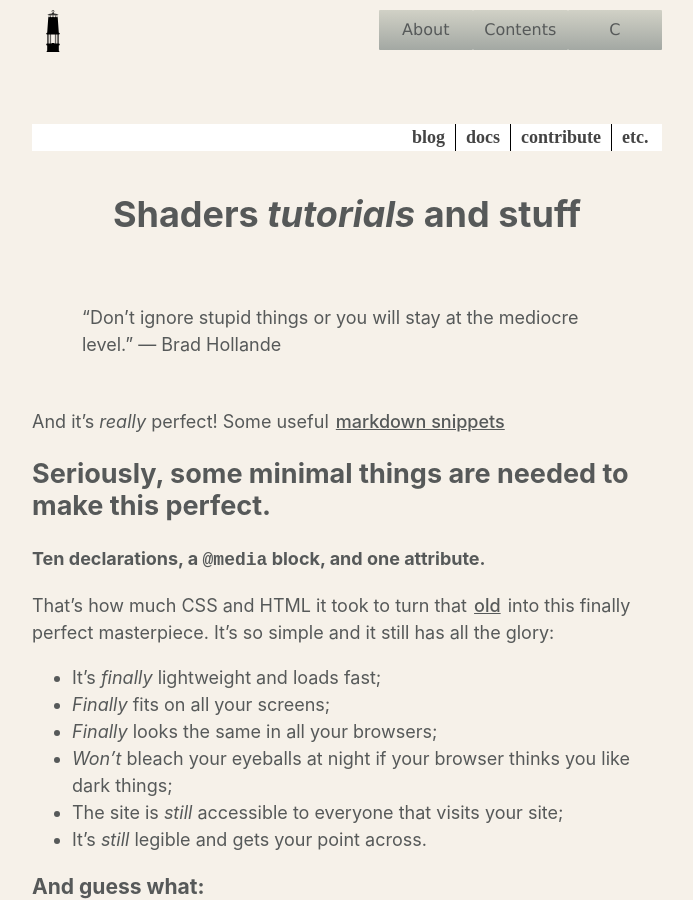
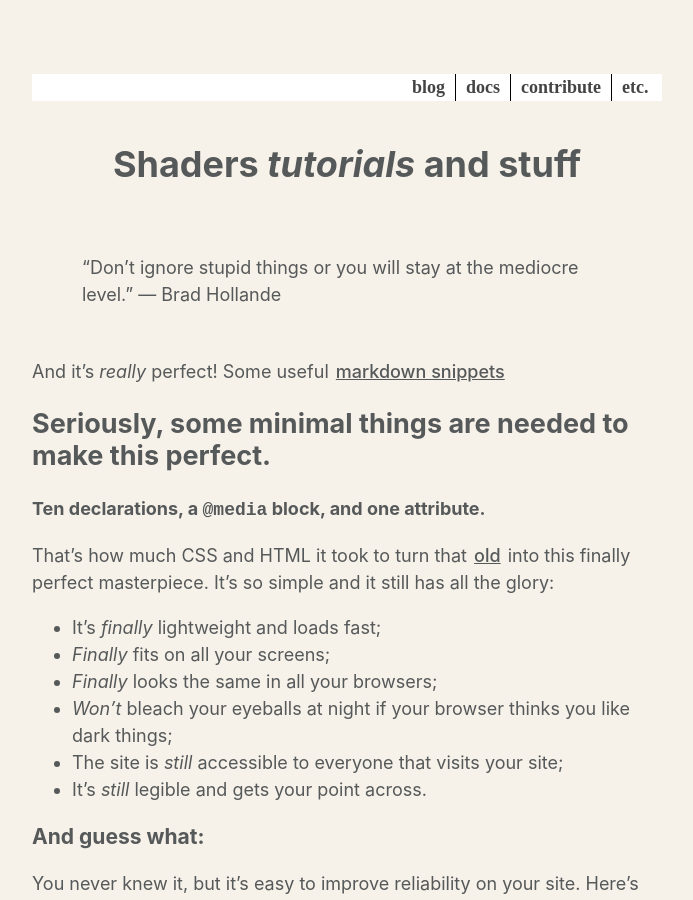
Before and after one commit to anthracitelabs/anthracitelabs.github.io, a Jekyll site: the page built from index.md, in a window 1280 px wide and 900 px high. Shown: the whole window, without its empty margins (293-986 px from the left). Built offline with Jekyll 4.4.1, drawn with Linux system fonts in a browser that asks for light colours; the repository's description, which GitHub fills in, is left out; our own code applies the rules of GitHub Pages for plain Markdown files.

Commit message:
Update default.html

```diff
--- a/_layouts/default.html
+++ b/_layouts/default.html
@@ -10,12 +10,12 @@
 	<link rel="icon" href="images/miner-lamp.svg">
   </head>
 
-    <div id='header' style='height:40px;'>
+    <!--div id='header' style='height:40px;'>
         <div style="float:left;display:flex;justify-content:center;align-items:center;flex-direction:column;"><img src="images/miner-lamp.svg" style="width:42px;height:42px;"></div>
         <div style="float:right;width:15%;height:100%;"><a href="#" class="button">C</a></div>
         <div style="float:right;width:15%;height:100%;"><a href="#" class="button">Contents</a></div>
         <div style="float:right;width:15%;height:100%;"><a href="#" class="button">About</a></div>
-    </div>
+	</div-->
 <div>
 	<nav class="page-menu">
 <ul class="menu" id="menu"><li class="menu-item">
```
